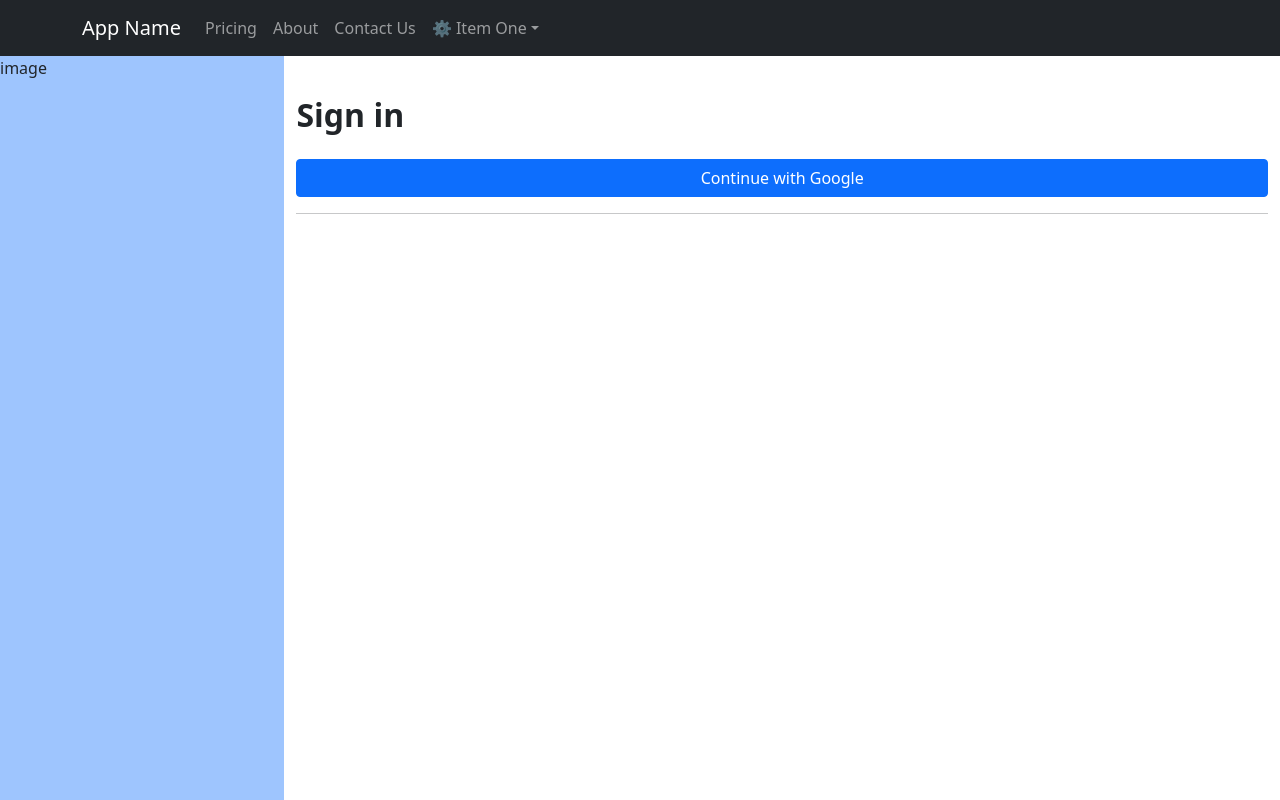
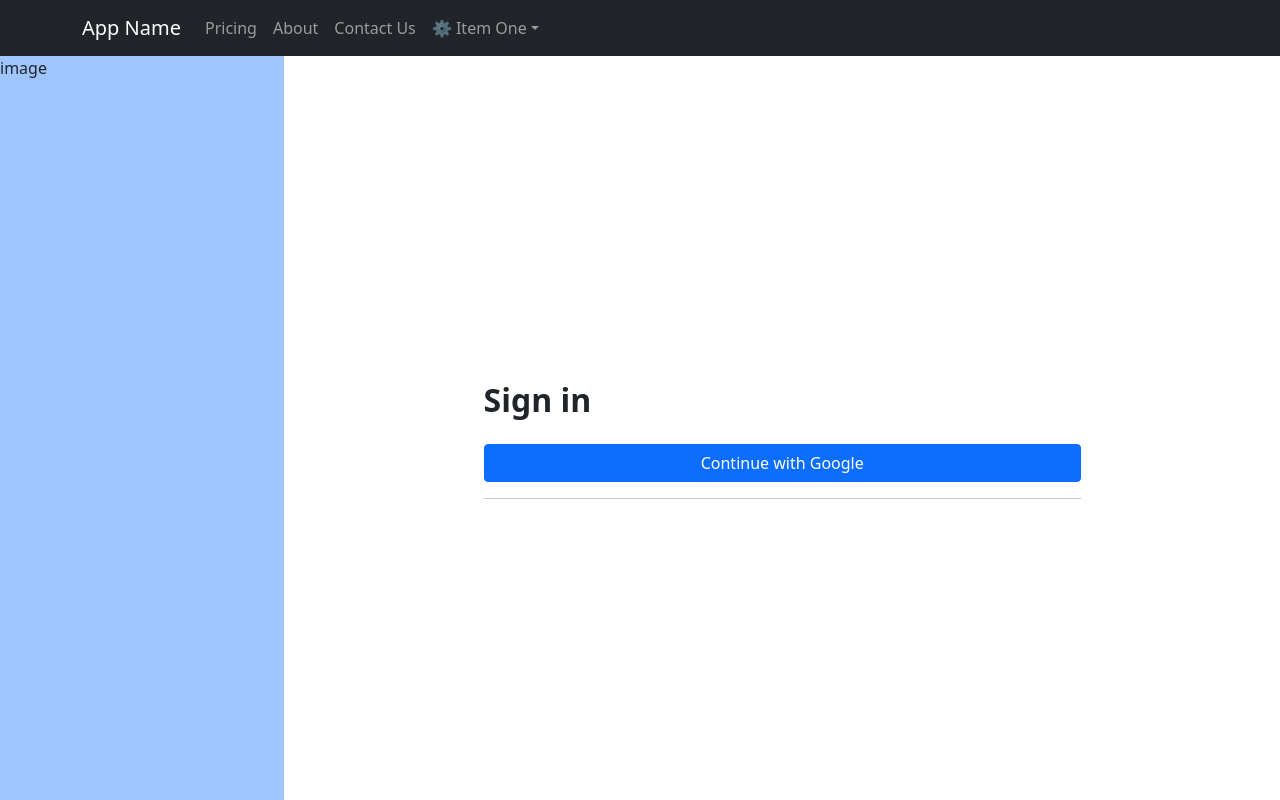
Before and after one commit to duclam227/UIMarket-Frontend, a React (Create React App) app: page /login in a window 1280 px wide. Built offline with nearby package versions, Linux system fonts and the light colour scheme.

Commit message:
add div surrounding login form to center it

```diff
--- a/src/forms/LoginForm/LoginForm.tsx
+++ b/src/forms/LoginForm/LoginForm.tsx
@@ -1,5 +1,5 @@
 import { FC } from "react";
-import { Button, Container, Form } from "react-bootstrap";
+import { Button, Form } from "react-bootstrap";
 import { FormattedMessage } from "react-intl";
 
 import style from './LoginForm.module.css';
@@ -10,12 +10,12 @@ const LoginForm: FC = () => {
 
   return (
     <>
-      <Container className={style.loginFormContainer}>
+      <div className={style.loginFormContainer}>
         <h2 className={style.title}>{title}</h2>
         <Button>Continue with Google</Button>
         <hr />
         <Form></Form>
-      </Container>
+      </div>
     </>
   )
 }
--- a/src/pages/LoginPage/LoginPage.module.css
+++ b/src/pages/LoginPage/LoginPage.module.css
@@ -11,3 +11,10 @@
 	grid-column: 1;
 	background-color: var(--blue-200);
 }
+
+.loginForm {
+	grid-column: 2;
+	display: flex;
+	align-items: center;
+	justify-content: center;
+}
--- a/src/pages/LoginPage/LoginPage.tsx
+++ b/src/pages/LoginPage/LoginPage.tsx
@@ -12,7 +12,9 @@ const LoginPage: FC = () => {
           <div className={style.loginPageCover}>
             image
           </div>
-          <LoginForm />
+          <div className={style.loginForm}>
+            <LoginForm />
+          </div>
         </div>
       </PageWithNavbar>
     </>
```
